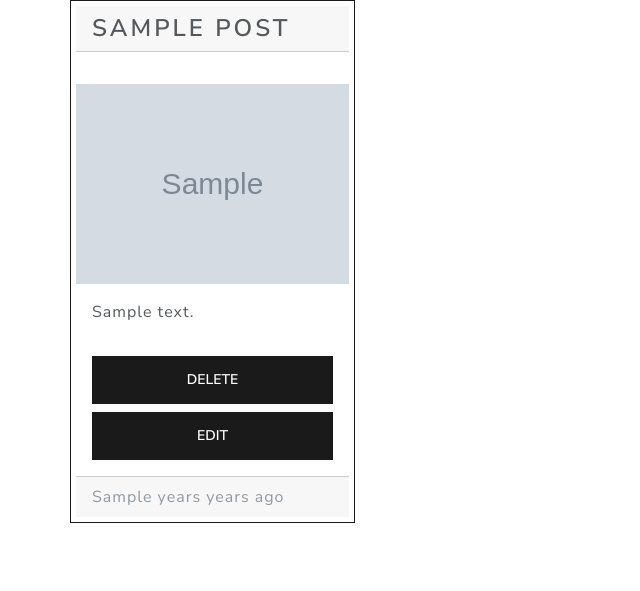
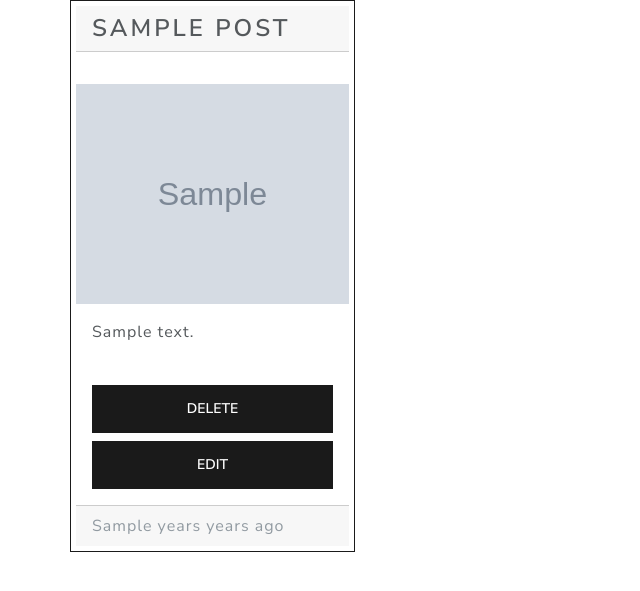
Before and after one commit to ELFERKH/my_blog, a Symfony app: template templates/post/index.html.twig in a window 1280 px wide. Shown: the part 96-687 px from the top of the page, without its empty margins (0-640 px from the left). Run offline with Twig, Linux system fonts and the light colour scheme; the template is opened without the code that fills it: most values are stand-ins (such as "Sample title", 1, 10 or a date in 2020); grey boxes marked "Sample" are stand-in pictures; some libraries are stand-ins or nearby versions.

Commit message:
display settings => posts List

```diff
--- a/templates/post/index.html.twig
+++ b/templates/post/index.html.twig
@@ -6,15 +6,19 @@
 	<div class="container">
 		{% for post in posts|batch(4) %}
 			<div class="row">
-
-
 				{% for column in post %}
 					<div class="card col-sm-3 border-primary">
 						<h3 class="card-header">{{ column.titre }}</h3>
 						<div class="card-body"></div>
-						<img src="{{ asset('uploads/' ~ column.image) }}" class="d-block user-select-none" width="100%" height="200" aria-label="Placeholder: Image cap" focusable="false" role="img" preserveaspectratio="xMidYMid slice" viewbox="0 0 318 180" style="font-size:1.125rem;text-anchor:middle"/>
-						<div class="card-body">
-							<p class="card-text">{{ column.description }}</p>
+						<img src="{{ asset('uploads/' ~ column.image) }}" class="d-block user-select-none" width="100%" height="220" aria-label="Placeholder: Image cap" focusable="false" role="img" preserveaspectratio="xMidYMid slice" viewbox="0 0 318 180" style="font-size:1.125rem;text-anchor:start"/>
+						<div class="card-body" style="height : 65px;">
+							<p class="card-text">
+								{% if column.description|length > 100 %}
+									{{ column.description | slice(0, 50) ~ "..."}}
+								{% else %}
+									{{ column.description }}
+								{% endif %}
+							</p>
 						</div>
 						<div class="card-body">
 							<div class="d-grid gap-2">
```
